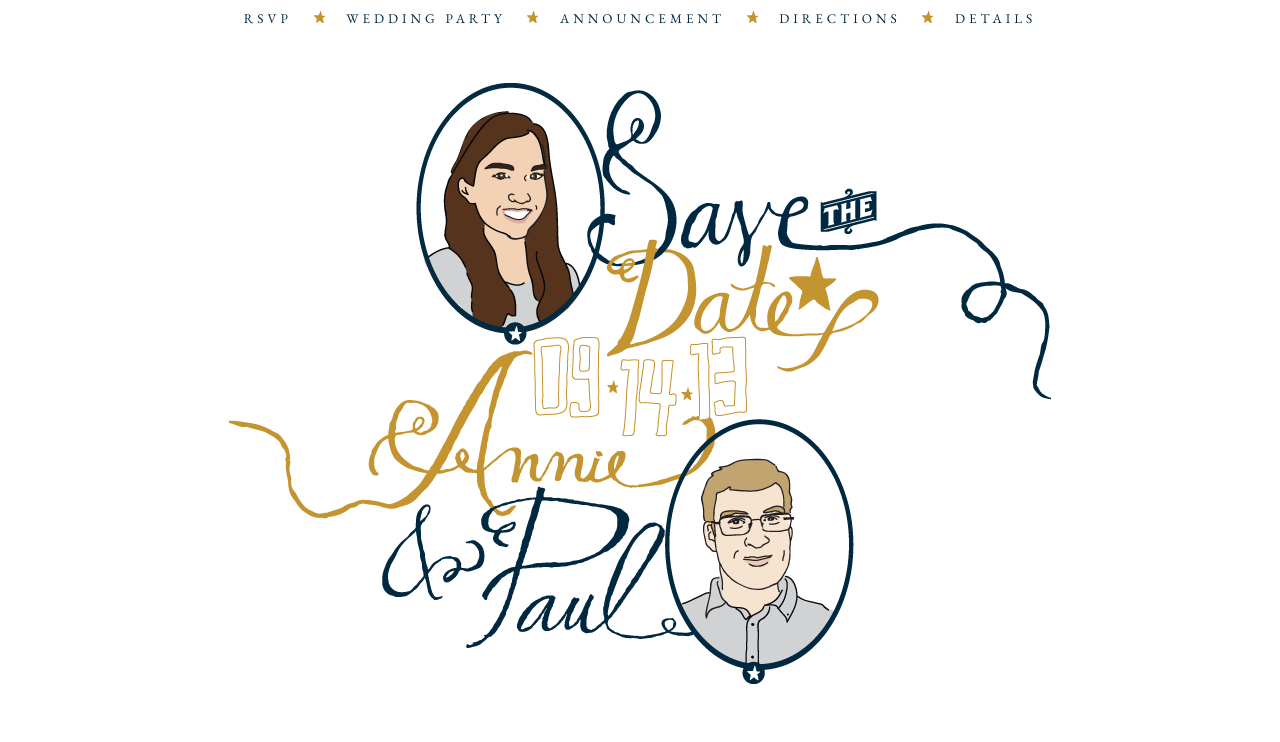
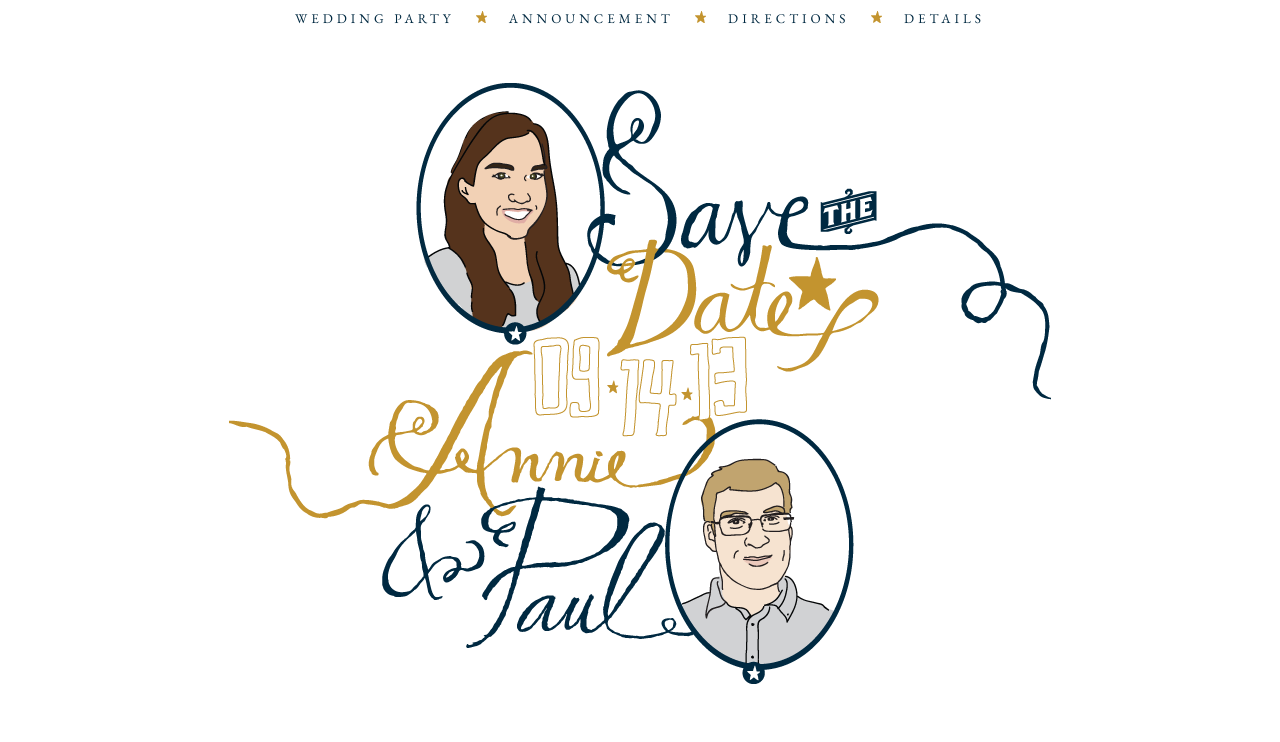
Before and after one commit to pschorf/wedding, a plain HTML site: page static/index.html in a window 1280 px wide. Shown: the top 742 px of the page. Drawn offline with nearby package versions, Linux system fonts and the light colour scheme; some packages are replaced by stand-ins of ours; a script that the page names is missing.

Commit message:
remove RSVP link

```diff
--- a/static/index.html
+++ b/static/index.html
@@ -10,8 +10,8 @@
 <div id="header-wrap">
   <span id="header">
   <h3>
-    RSVP
-    <img src="img/star_small.png" style="padding-left:15px; padding-right:15px;"/>
+    <!-- RSVP
+    <img src="img/star_small.png" style="padding-left:15px; padding-right:15px;"/>-->
     <a href="javascript:void(0)" onClick="scrollTo('party')">Wedding Party</a>
     <img src="img/star_small.png" style="padding-left:15px; padding-right:15px;"/>
     <a href="javascript:void(0)" onClick="scrollTo('announcement')">Announcement</a>
```
